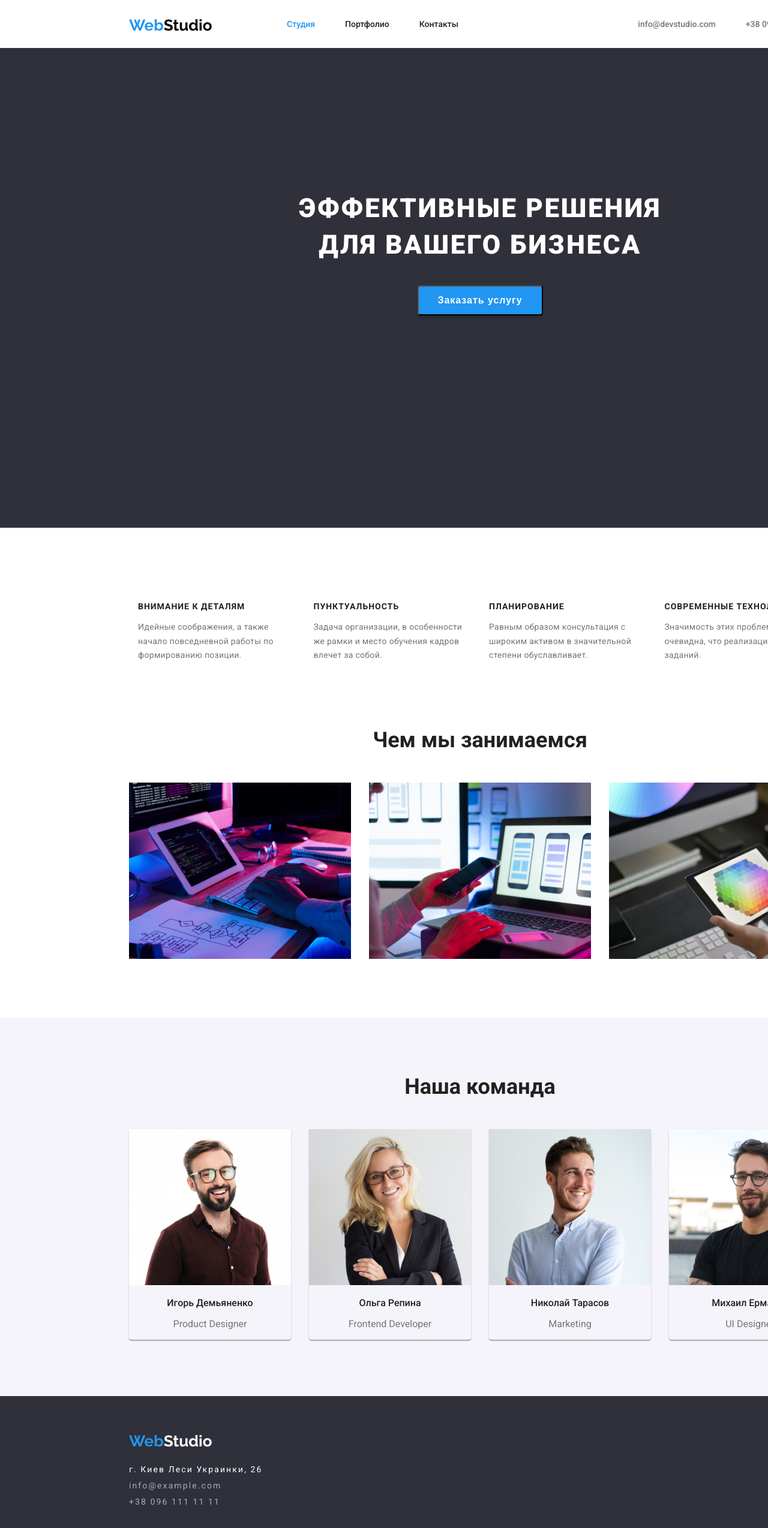
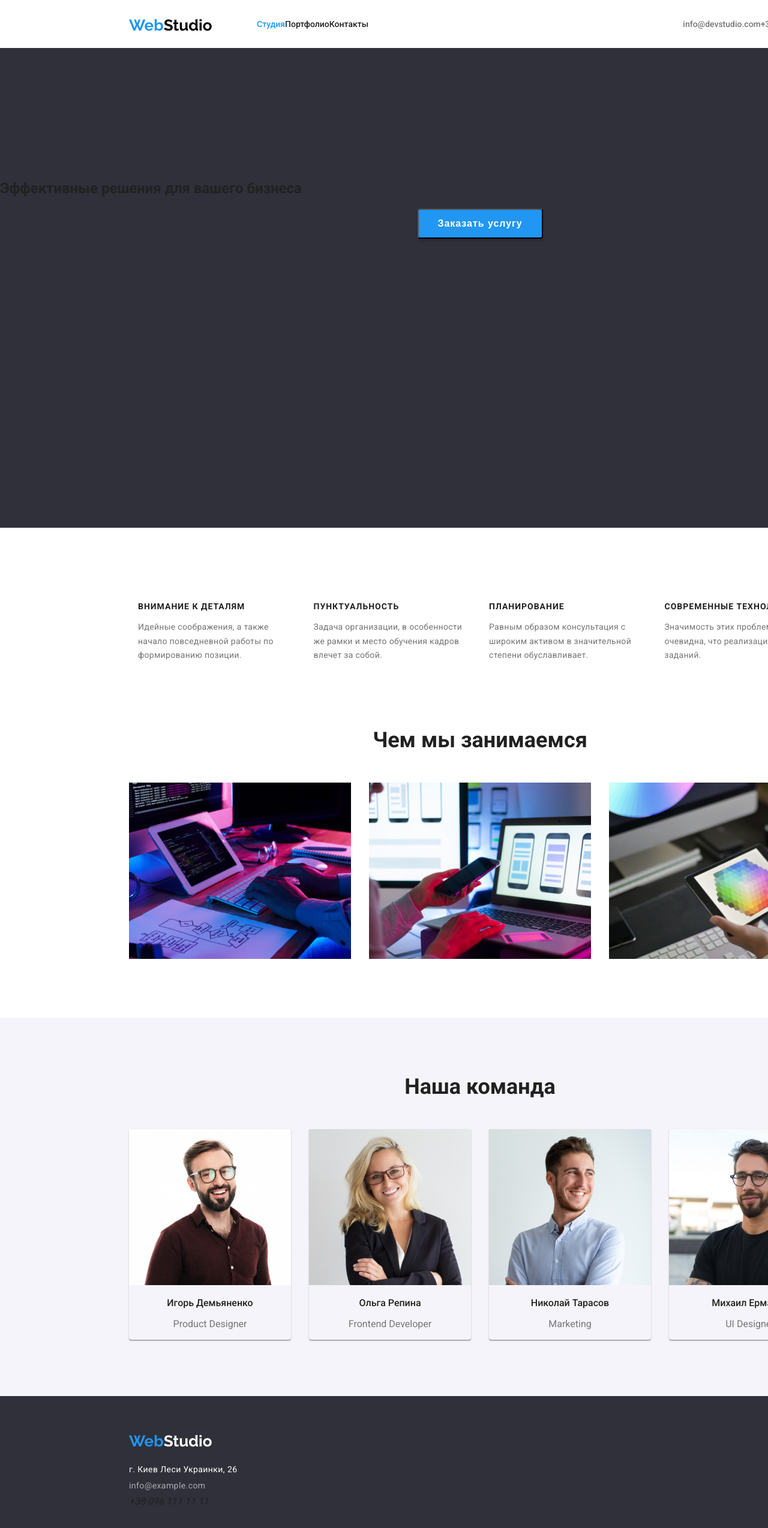
Before and after one commit to levchenko1986/goit-markup-hw-02, a plain HTML site: page index.html in a window 1280 px wide. Shown: the top 2548 px of the page at 60% size. Drawn offline with Linux system fonts and the light colour scheme.

Commit message:
Update styles.css

```diff
--- a/css/styles.css
+++ b/css/styles.css
@@ -12,19 +12,19 @@ body {
 a {
     text-decoration: none;
     color: inherit;
-    transition: 0.1s linear;
 }
-a:hover {
+.mail-opacity:hover, .lists:hover, .lists:focus {
     color: var(--logo-color);
 }
 li {
     list-style-type: none;
+}
+.lists {
     padding: 32px 25px 32px 25px;
-    font-weight: 500;
 }
 .currentlink {
     color: var(--logo-color);
- }
+}
 hr {
     position: relative;
     height: 1px;
@@ -44,9 +44,8 @@ hr {
     width: 100%;
 }
 .head-nav-logo {
-
     position: absolute;
-    margin: 24px 53px 25px 215px;
+    margin: 24px 0 25px 215px;
     font-family: Raleway;
     font-weight: bold;
     font-size: 0;
@@ -73,7 +72,7 @@ hr {
     justify-content: space-between;
     font-weight: 500;
     font-size: 14px;
-    margin-left: 453px;
+    margin-left: 428px;
     text-align: center;
     align-items: center;
     line-height: 1.2;
@@ -98,7 +97,7 @@ hr {
     height: 600px;
     padding-top: 200px;
 }
-h1 {
+.name-first {
     color: #fff;
     margin-left: auto;
     margin-right: auto;
@@ -109,11 +108,6 @@ h1 {
     letter-spacing: 0.06em;
     text-align: center;
     text-transform: uppercase;
-}
-h2 {
-    text-align: center;
-    font-weight: 700;
-    font-size: 36px;
 }
 .order {
     display: flex;
@@ -165,13 +159,11 @@ h2 {
     width: 1170px;
     margin-top: 94px;
     padding: 0;
-
 }
 .quality {
     width: 270px;
     padding: 15px;
 }
-
 .quality-heading {
     font-weight: bold;
     font-size: 14px;
@@ -192,6 +184,9 @@ h2 {
     padding: 0 0 94px 0;
 }
 .directions-name {
+    text-align: center;
+    font-weight: 700;
+    font-size: 36px;
     margin-top: 79px;
     margin-bottom: 50px;
 }
@@ -207,7 +202,6 @@ h2 {
 }
 .directions-img {
     padding: 0;
-
 }
 .specialists {
     background-color: #F5F4FA;
@@ -306,7 +300,7 @@ footer {
     font-weight: normal;
     font-size: 14px;
     line-height: 1.7;
-    letter-spacing: 0.15em;
+    letter-spacing: 0.03em;
     color: #FFFFFF;
 }
 address {
@@ -323,18 +317,7 @@ address {
     font-weight: normal;
     font-size: 14px;
     line-height: 1.7;
-    letter-spacing: 0.15em;
-    color: #FFFFFF;
-}
-.tel-opacity {
-    margin-top: 9px;
-    opacity: 0.6;
-    text-decoration: none;
-    font-style: normal;
-    font-weight: normal;
-    font-size: 14px;
-    line-height: 1.7;
-    letter-spacing: 0.15em;
+    letter-spacing: 0.03em;
     color: #FFFFFF;
 }
 .nonedisplay {
```
